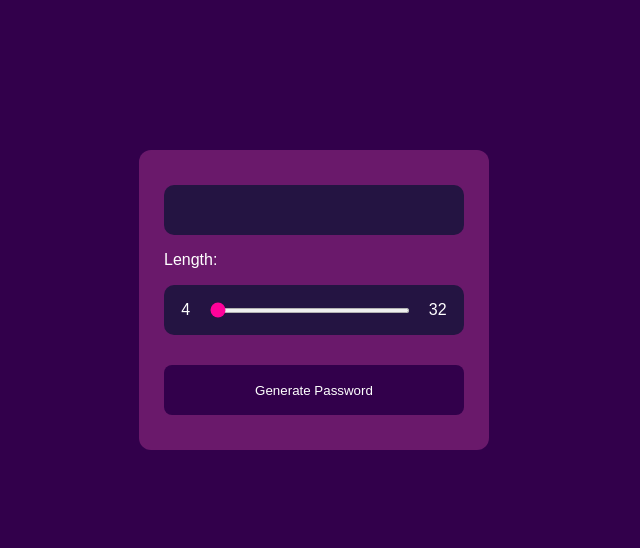
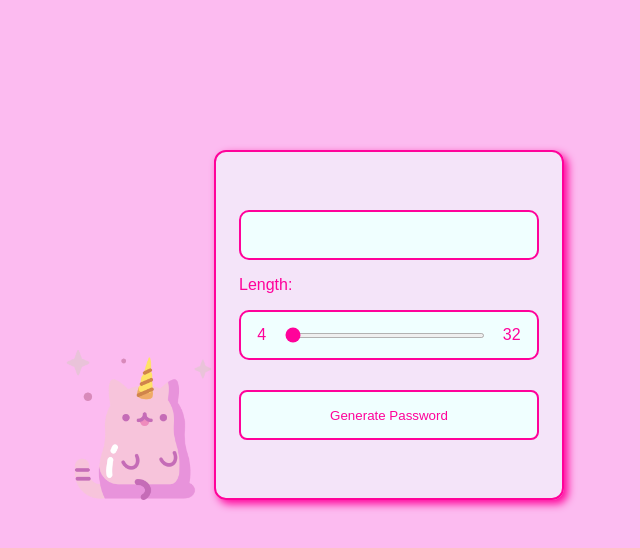
Before and after one commit to MacarenaCarrero/Generador-de-password-old, a plain HTML site: page index.html in a window 1280 px wide. Shown: the whole page, without its empty margins (326-966 px from the left). Drawn offline with Linux system fonts and the light colour scheme.

Commit message:
Generador de password

```diff
--- a/css/styles.css
+++ b/css/styles.css
@@ -19,21 +19,36 @@ ul {
   margin-bottom: 0;
 }
 body {
+
  display: flex;
- justify-content: center;
+justify-content: center;
 margin-top: 150px;
   font-family: sans-serif;
   background-color: rgb(50, 0, 75);
+  background-color: rgb(252, 187, 240);
+
 }
 .container{
-  display: flex;
+
+ display: flex;
   align-items: center;
   justify-content: center;
- flex-direction: column;
- border-radius: 12px;
+  flex-direction: column;
+  border-radius: 12px;
   width: 350px;
-  height: 300px;
-  background-color: rgb(236 85 181/0.3);
+  height: 350px;
+  border:2px solid  rgb(255, 2, 154);
+  background-color: rgb(240 255 255/0.6);
+  box-shadow: 4px 4px 8px  rgb(255, 2, 154);
+}
+
+.icono{
+  width: 150px;
+  background-image: url(../assets/gato.png);
+ background-repeat: no-repeat;
+ background-size: contain;
+ background-position: bottom;
+
 }
 .box1{
   display: flex;
@@ -42,14 +57,15 @@ margin-top: 150px;
   padding-left: 8px;
   padding-right: 8px;
   height: 50px;
-  background-color: #241442;
-  color: white;
+ background-color: azure;
+  border:2px solid  rgb(255, 2, 154);
+  color: rgb(255, 2, 154);
   border-radius: 10px;
 }
 .textLength{
   display: flex;
   width: 300px;
-  color: white;
+  color:rgb(255, 2, 154);
 }
 .box2{
   display: flex;
@@ -58,7 +74,8 @@ margin-top: 150px;
   width: 300px;
   height: 50px;
   border-radius: 10px;
-  background-color:#241442;
+  background-color: azure;
+  border:2px solid  rgb(255, 2, 154);
 }
 
 .rangeCss{
@@ -70,7 +87,7 @@ margin-top: 150px;
 }
 
 .accentText{
-  color: white;
+  color:rgb(255, 2, 154);
 
 }
 .generatePas{
@@ -78,7 +95,7 @@ margin-top: 150px;
 width: 300px;
 height: 50px;
 border-radius: 8px;
-border: none;
-background-color:rgb(50, 0, 75);
-color: white;
+background-color: azure;
+  border:2px solid  rgb(255, 2, 154);
+color: rgb(255, 2, 154);
 }
--- a/index.html
+++ b/index.html
@@ -7,6 +7,8 @@
     <title>Document</title>
   </head>
   <body>
+    <div class="icono
+    "></div>
     <div class="container">
     <div class="box1">
       <p id="password"></p>
@@ -21,6 +23,7 @@
     </div >
     <button class="generatePas" id="buttonPassword"> Generate Password</button>
   </div>
+
     <script src="./js/scripts.js"></script>
   </body>
 </html>
```
Also changed, not shown: assets/gato.png (added).
